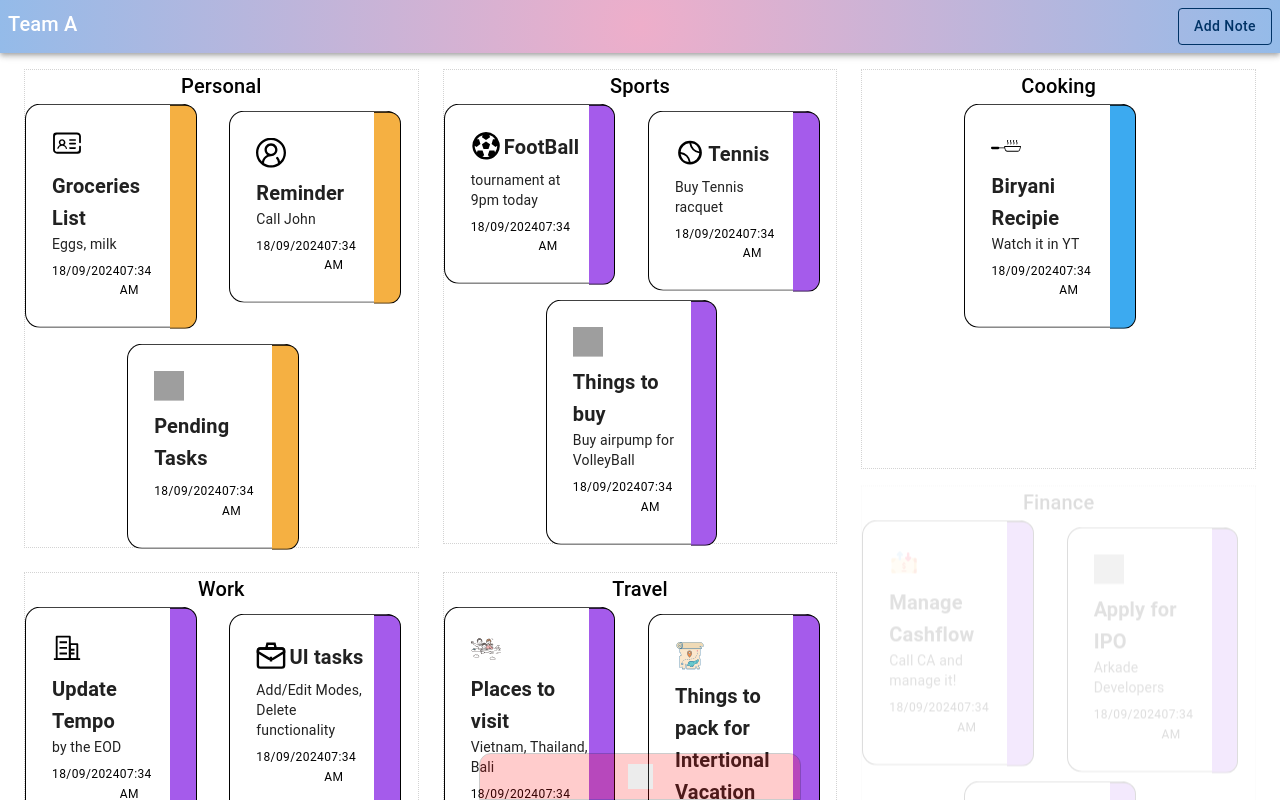
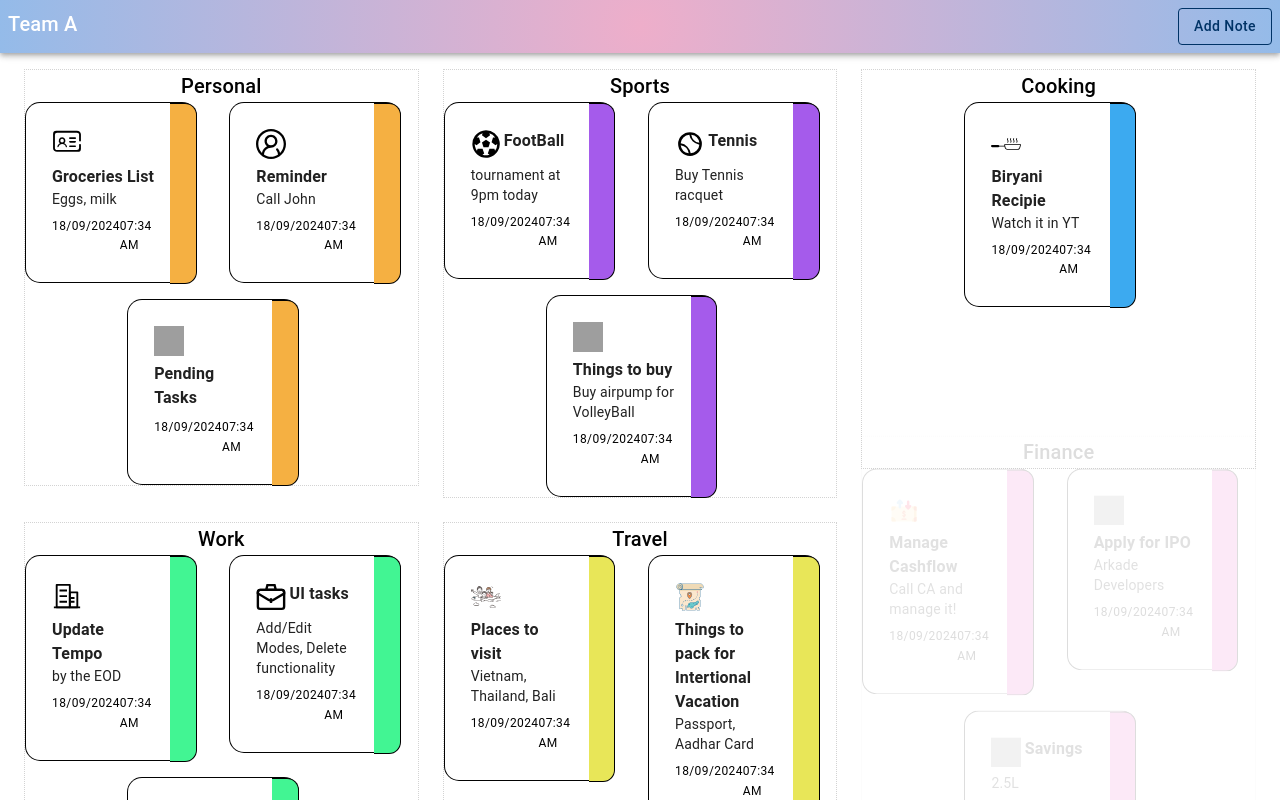
Before and after one commit to ajaykiran-reddy-by/sticky-notes, a React (Vite) app: page / in a window 1280 px wide. Shown: the top 800 px of the page. Built offline with nearby package versions, Linux system fonts and the light colour scheme; grey boxes are pictures that could not be loaded.

Commit message:
frmaer motion

```diff
--- a/src/components/ColumnContainer.tsx
+++ b/src/components/ColumnContainer.tsx
@@ -43,7 +43,7 @@ const ColumnContainer = (props: Section) => {
           <Grid2 container justifyContent={"center"} spacing={2}>
             {cards.map((card, index) => (
               <Grid2 size={{ xs: 12, md: 6 }}>
-                <motion.div
+                {/* <motion.div
                   animate={{ y: [-10, 10] }}
                   transition={{
                     duration: (index % 2) + 1,
@@ -52,7 +52,7 @@ const ColumnContainer = (props: Section) => {
                     repeatType: "reverse",
                     x: { type: "spring", bounce: 20 },
                   }}
-                >
+                > */}
                 <TaskCard
                   // containerRef={containerRef}
                   handleDragStart={handleDragStart}
@@ -62,7 +62,7 @@ const ColumnContainer = (props: Section) => {
                   handleCloseCb={props.handleCloseCb}
                   {...card}
                 />
-                </motion.div>
+                {/* </motion.div> */}
               </Grid2>
             ))}
           </Grid2>
--- a/src/components/ConfigureTodo.tsx
+++ b/src/components/ConfigureTodo.tsx
@@ -13,11 +13,13 @@ import {
   Select,
   InputLabel,
   FormControl,
+  Box,
 } from "@mui/material";
 import CloseIcon from "@mui/icons-material/Close";
 import { AvatarLookups, sectionLookups } from "../constants/constants";
 import { Section } from "../types/type";
 import { useEffect, useState } from "react";
+import { motion } from "framer-motion";
 
 interface TodoCardProps {
   open: boolean;
@@ -114,6 +116,24 @@ export default function TodoCard({
   };
 
   return (
+    <motion.div
+      // animate={{
+      //   scale: [1, 2, 2, 1, 1],
+      //   rotate: [0, 0, 180, 180, 0],
+      //   borderRadius: ["0%", "0%", "50%", "50%", "0%"],
+      // }}
+      // transition={{
+      //   duration: 2,
+      //   ease: "easeInOut",
+      //   times: [0, 0.2, 0.5, 0.8, 1],
+      //   repeat: Infinity,
+      //   repeatDelay: 1,
+      // }}
+      whileInView={{ opacity: 1, y: 0 }}
+      initial={{ opacity: 0, y: -100 }}
+      // transition={{ duration: 1, delay: 0.5 + index }}
+    >
+      <Box>
         <Dialog
           open={open}
           TransitionComponent={Transition}
@@ -222,5 +242,7 @@ export default function TodoCard({
             </Button>
           </DialogActions>
         </Dialog>
+      </Box>
+    </motion.div>
   );
 }
--- a/src/components/TaskCard.tsx
+++ b/src/components/TaskCard.tsx
@@ -1,8 +1,8 @@
-import { Card, CardContent, Grid2, Typography } from "@mui/material";
+import { Card, CardContent, Grid2, Tooltip, Typography } from "@mui/material";
 import { useState } from "react";
 import EditIcon from "@mui/icons-material/Edit";
 import ConfigureTodo from "./ConfigureTodo";
-
+import { motion } from "framer-motion";
 const TaskCard = ({
   id,
   title,
@@ -45,6 +45,12 @@ const TaskCard = ({
 
   return (
     <>
+      <motion.div
+        className="card-container"
+        initial="offscreen"
+        whileInView="onscreen"
+        viewport={{ once: true, amount: 0.8 }}
+      >
         <ConfigureTodo
           open={openDialog}
           onClose={handleCloseDialog}
@@ -72,8 +78,9 @@ const TaskCard = ({
           onMouseEnter={() => setIsHovering(true)}
           onMouseLeave={() => setIsHovering(false)}
         >
-        <CardContent sx={{ flexGrow: 1, padding: "16px" }}>
-          <Typography variant="h6" sx={{ fontWeight: "bold" }}>
+          <CardContent
+            sx={{ flexGrow: 1, padding: "1rem", marginRight: "1rem" }}
+          >
             <Grid2 container>
               <Grid2>
                 <img
@@ -86,9 +93,12 @@ const TaskCard = ({
                   }}
                 />
               </Grid2>
-              <Grid2>{title}</Grid2>
+              <Grid2>
+                <Typography variant="body1" style={{ fontWeight: 600 }}>
+                  {title}
+                </Typography>
               </Grid2>
-          </Typography>
+            </Grid2>
             <Typography variant="body2" sx={{ marginBottom: "8px" }}>
               {content}
             </Typography>
@@ -109,6 +119,7 @@ const TaskCard = ({
                 })}
               </Typography>
             </div>
+            {/* <Grid2 size={2} style={{ backgroundColor: color }}></Grid2> */}
           </CardContent>
 
           <div
@@ -127,6 +138,7 @@ const TaskCard = ({
             }}
           />
           {isHovering && (
+            <Tooltip title="Edit">
               <EditIcon
                 style={{
                   position: "absolute",
@@ -147,8 +159,10 @@ const TaskCard = ({
                   })
                 }
               />
+            </Tooltip>
           )}
         </Card>
+      </motion.div>
     </>
   );
 };
--- a/src/components/WorkspaceArea.tsx
+++ b/src/components/WorkspaceArea.tsx
@@ -1,11 +1,12 @@
-import { Grid2 } from "@mui/material";
+import { Grid2, IconButton, Tooltip } from "@mui/material";
 import ColumnContainer from "./ColumnContainer";
 import { useEffect, useState } from "react";
 import { initialColumnsData } from "../constants/constants";
 import { Section } from "../types/type";
 import { motion } from "framer-motion";
+import DeleteIcon from "@mui/icons-material/Delete";
 
-import deleteicon from '../SVGs/deleteicon.svg'
+import deleteicon from "../SVGs/deleteicon.svg";
 
 interface Props {
   openDialog: boolean;
@@ -21,7 +22,7 @@ const WorkspaceArea = ({ openDialog, handleCloseCb, cbInd }: Props) => {
   };
 
   const [columns, setColumns] = useState<Section[]>(initialiseSectionData());
-  const [openDelete, setOpenDelete] = useState(false)
+  const [openDelete, setOpenDelete] = useState(false);
 
   useEffect(() => {
     if (!openDialog) {
@@ -52,7 +53,7 @@ const WorkspaceArea = ({ openDialog, handleCloseCb, cbInd }: Props) => {
     e.dataTransfer.dropEffect = "move";
   };
 
-  const handleDrop = (e: any, targetColId: number|string) => {
+  const handleDrop = (e: any, targetColId: number | string) => {
     console.log("inside handle drop");
     e.preventDefault();
     e.dataTransfer.dropEffect = "move";
@@ -65,8 +66,8 @@ const WorkspaceArea = ({ openDialog, handleCloseCb, cbInd }: Props) => {
         (col) => col.sectionId === targetColId
       );
 
-      if(targetColId === 'DEL'){
-        console.log('Entered DEL')
+      if (targetColId === "DEL") {
+        console.log("Entered DEL");
         const cardToMove = columns[sourceColIndex].cards.find(
           (card) => card.id === draggedCardId
         );
@@ -83,8 +84,8 @@ const WorkspaceArea = ({ openDialog, handleCloseCb, cbInd }: Props) => {
         const updatedColumns = [...columns];
         updatedColumns[sourceColIndex] = updatedSourceCol;
         setColumns(updatedColumns);
-        setOpenDelete(false)
-        return
+        setOpenDelete(false);
+        return;
       }
 
       if (sourceColIndex !== -1 && targetColIndex !== -1) {
@@ -145,7 +146,7 @@ const WorkspaceArea = ({ openDialog, handleCloseCb, cbInd }: Props) => {
 
   return (
     <>
-    <Grid2 container spacing={3} style={{ position: 'relative' }}>
+      <Grid2 container spacing={3} style={{ position: "relative" }}>
         {columns.map((column, index) => (
           <Grid2 size={{ xs: 12, md: 4 }}>
             <motion.div
@@ -170,36 +171,36 @@ const WorkspaceArea = ({ openDialog, handleCloseCb, cbInd }: Props) => {
         ))}
       </Grid2>
       <div
-    onDrop={(e) => handleDrop(e, 'DEL')}
+        onDrop={(e) => handleDrop(e, "DEL")}
         onDragOver={(e) => {
-      setOpenDelete(true)
-      e.preventDefault()
+          setOpenDelete(true);
+          e.preventDefault();
         }}
         onDragLeave={() => setOpenDelete(false)}
         style={{
-    backgroundColor: openDelete ? '#EA4335' : '#FF0000',
-    width: '25vw',
-    border: '1px solid black',
-    position: 'sticky',
-    opacity: openDelete ? '100%' : '20%',
-    bottom: 0,
-    borderRadius: '12px 12px 0px 0px',
-    left: '50%',
-    transform: 'translateX(-50%)',
-    transition: 'opacity 0.3s ease',
-    display: 'flex',
-    justifyContent: 'center',
-    }}>
-      <img
-                src={deleteicon}
-                alt={deleteicon}
-                style={{
-                  height: "25px",
-                  width: "25px",
-                  marginTop: "10px",
-                  paddingBottom: "10px",
+          backgroundColor: openDelete ? "#EA4335" : "#FF0000",
+          height: "30vh",
+          padding: "2rem",
+          border: "1px solid black",
+          // position: "sticky",
+          opacity: openDelete ? "100%" : "0%",
+          // bottom: 0,
+          borderRadius: "12px 12px 0px 0px",
+          // right: "0%",
+          // transform: "translateX(50%)",
+          transition: "opacity 1s ease",
+          display: "flex",
+          justifyContent: "center",
+          position: "absolute",
+          top: "40%",
+          right: 0,
         }}
-              />
+      >
+        <Tooltip title="Delete">
+          <IconButton>
+            <DeleteIcon fontSize="large" />
+          </IconButton>
+        </Tooltip>
       </div>
     </>
   );
--- a/src/constants/constants.ts
+++ b/src/constants/constants.ts
@@ -209,7 +209,7 @@ const initialColumnsData = [
         avatar: sports3,
         dateTime: new Date(),
         section: 4,
-      }
+      },
     ],
   },
   {
@@ -230,7 +230,7 @@ const initialColumnsData = [
   {
     sectionName: "Work",
     sectionId: 2,
-    sectionColor: "#a55beb",
+    sectionColor: "#42f593",
     cards: [
       {
         id: new Date().getTime() + Math.random(),
@@ -255,13 +255,13 @@ const initialColumnsData = [
         avatar: office3,
         dateTime: new Date(),
         section: 2,
-      }
+      },
     ],
   },
   {
     sectionName: "Travel",
     sectionId: 5,
-    sectionColor: "#a55beb",
+    sectionColor: "#e8e658",
     cards: [
       {
         id: new Date().getTime() + Math.random(),
@@ -286,13 +286,13 @@ const initialColumnsData = [
         avatar: travel3,
         dateTime: new Date(),
         section: 5,
-      }
+      },
     ],
   },
   {
     sectionName: "Finance",
     sectionId: 6,
-    sectionColor: "#a55beb",
+    sectionColor: "#e858c2",
     cards: [
       {
         id: new Date().getTime() + Math.random(),
@@ -317,7 +317,7 @@ const initialColumnsData = [
         avatar: finance3,
         dateTime: new Date(),
         section: 6,
-      }
+      },
     ],
   },
 ];
```
Also changed, not shown: src/index.css (+25 -0 lines). Lines whose indentation alone changed are shown as unchanged.
